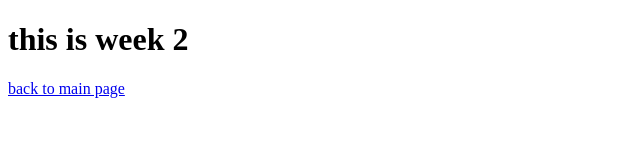
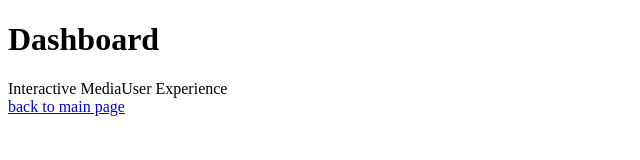
Before and after one commit to diiemmi/diiemmi.github.io, a plain HTML site: page week2/index.html in a window 1280 px wide. Shown: the whole page, without its empty margins (0-640 px from the left). Drawn offline with Linux system fonts and the light colour scheme.

Commit message:
Update index.html

```diff
--- a/week2/index.html
+++ b/week2/index.html
@@ -7,7 +7,14 @@
     <title>Document</title>
 </head>
 <body>
-    <h1>this is week 2</h1>
+    <h1>Dashboard</h1>
+    <!--left div-->
+    <table>
+        <t>Interactive Media</t>
+        <t>User Experience</t>
+    </table>
+    <!--right div-->
+
     <a href="../index.html">back to main page</a>
 </body>
 </html>
```
